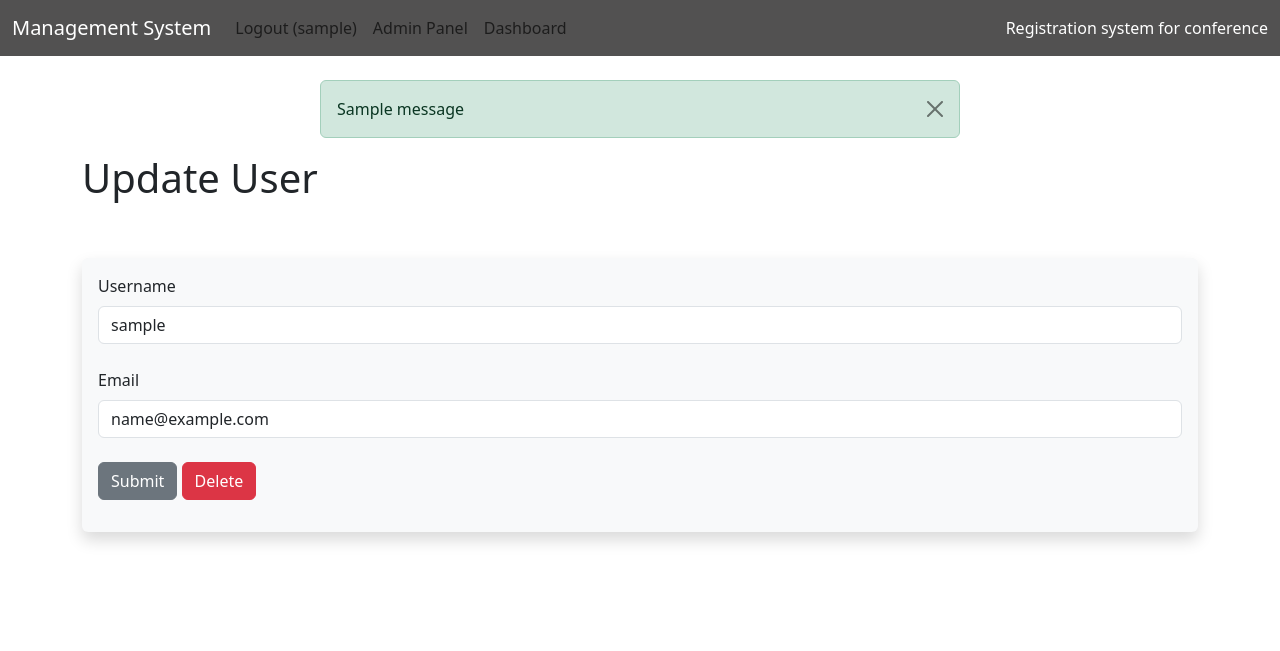
After one commit to sefatuter/flask-management-website, a Flask app: page /update/1 in a window 1280 px wide. The commit adds this page. Shown: the top 651 px of the page. Run offline with Flask 3, Linux system fonts and the light colour scheme; a user stored in the database is signed in; tables that the repository leaves empty hold one stand-in row (values such as "Sample post"); one stand-in notice (Sample message) is shown.

Commit message:
Added dashboard, admin panel, 404, 500, updates

```diff
--- a/app.py
+++ b/app.py
@@ -27,6 +27,111 @@ migrate = Migrate(app, db)
 def index():
     return render_template('index.html')
 
+# Admin Page
+
+@app.route('/admin')
+@login_required
+def admin():
+    id = current_user.id
+    if id == 1:
+        return render_template("admin.html")
+    else:
+        flash("Sorry You Must Be The Admin To Access This Page.")
+        return redirect(url_for('index'))
+
+# Dashboard Page
+
+@app.route('/dashboard', methods=['GET', 'POST'])
+@login_required
+def dashboard():
+    form = UserForm()
+    id = current_user.id
+    name_to_update = Users.query.get_or_404(id)
+
+    if request.method == "POST":
+        name_to_update.username = request.form['username']
+        name_to_update.email = request.form['email']
+
+        try:
+            db.session.commit()
+            flash("User Updated Successfully!")
+
+            return render_template("dashboard.html",
+                form=form,
+                name_to_update=name_to_update)
+        except:
+            db.session.commit()
+            flash("Error! ...try again")
+            return render_template("dashboard.html",
+                form=form,
+                name_to_update=name_to_update,
+                id=id)
+    else:
+        return render_template("dashboard.html",
+                form=form,
+                name_to_update=name_to_update,
+                id=id)
+
+# Update Page
+@app.route("/update/<int:id>", methods=['GET', 'POST'])
+@login_required
+def update(id):
+    form = UserForm()
+    name_to_update = Users.query.get_or_404(id)
+
+    if id != current_user.id:
+        flash("You Can't Edit This User", "danger")
+        return redirect(url_for('dashboard'))  # Redirect to dashboard or any appropriate page
+
+    if request.method == "POST":
+        name_to_update.email = request.form['email']
+        name_to_update.username = request.form['username']
+
+        try:
+            db.session.commit()
+            flash("User Updated Successfully!", "success")
+
+            return redirect(url_for('dashboard'))  # Redirect to avoid re-posting the form on refresh
+        except:
+            db.session.rollback()
+            flash("Error! ...try again", "danger")
+            return render_template("update.html",
+                form=form,
+                name_to_update=name_to_update,
+                id=id)
+    else:
+        return render_template("update.html",
+                form=form,
+                name_to_update=name_to_update,
+                id=id)
+
+
+# Delete Page
+@app.route("/delete/<int:id>", methods=['GET', 'POST'])
+def delete(id):
+    name = None
+    form = UserForm()
+    user_to_delete = Users.query.get_or_404(id)
+
+    try:
+        db.session.delete(user_to_delete)
+        db.session.commit()
+        flash("User Deleted Successfully!")
+
+        our_users = Users.query.order_by(Users.date_added)
+        return render_template("index.html",
+        form=form,
+        name=name,
+        our_users=our_users)
+    except:
+        flash("Whoops! There was a problem...")
+        return render_template("index.html",
+        form=form,
+        name=name,
+        our_users=our_users)
+
+
+
 
 
 # Flask Login Stuff
@@ -43,6 +148,10 @@ def load_user(user_id):
 
 @app.route('/user/login', methods=['GET', 'POST'])
 def login():
+    if current_user.is_authenticated:
+        flash("You are already logged in.", "info")
+        return redirect(url_for('dashboard'))
+
     form = LoginForm()
     if form.validate_on_submit():
         user = Users.query.filter_by(username=form.username.data).first() # First searchs for username if it exist. ( username is unique )
@@ -74,23 +183,28 @@ def logout():
 
 @app.route('/user/register', methods=['GET', 'POST'])
 def register():
+    if current_user.is_authenticated:
+        flash("You are already registered and logged in.", "info")
+        return redirect(url_for('dashboard'))
+
     form = RegisterForm()
-
     if form.validate_on_submit():
-        user = Users.query.filter_by(email=form.email.data).first()
-        if user is None:
+        user_by_email = Users.query.filter_by(email=form.email.data).first()
+        user_by_username = Users.query.filter_by(username=form.username.data).first()
+        if user_by_email:
+            flash("Email already registered", "warning")
+        elif user_by_username:
+            flash("Username already taken", "warning")
+        else:
             # Hash Pass
             hashed_pw = generate_password_hash(form.password_hash.data, "pbkdf2:sha256")
-            user = Users(username = form.username.data,
-                         email = form.email.data,
-                         password_hash = hashed_pw)
+            user = Users(username=form.username.data,
+                         email=form.email.data,
+                         password_hash=hashed_pw)
             db.session.add(user)
+            db.session.commit()
             flash("Registration Successful", "success")
-            db.session.commit()
             return redirect(url_for('login'))
-        else:
-            flash("Email already registered", "warning")
-
 
     # conf_users = Users.query.order_by(Users.date_added)
     return render_template('register.html', form=form)
@@ -144,5 +258,18 @@ class LoginForm(FlaskForm):
     password = PasswordField("Password", validators=[DataRequired()])
     submit = SubmitField("Submit")
 
+
+# Create Custom Error Pages
+
+#1-Invalid URL
+@app.errorhandler(404)
+def page_not_found(e):
+    return render_template("404.html"), 404
+
+#2-Internal Server Error
+@app.errorhandler(500)
+def page_not_found(e):
+    return render_template("500.html"), 500
+
 if __name__ == '__main__':
     app.run(debug=True)
--- a/templates/_navbar.html
+++ b/templates/_navbar.html
@@ -16,6 +16,15 @@
             <li class="nav-item">
               <a class="nav-link" href="{{ url_for('logout') }}">Logout ({{ current_user.username }})</a>
             </li>
+            {% if current_user.id == 1 %}
+            <li class="nav-item">
+              <a class="nav-link" href="{{ url_for('admin') }}">Admin Panel</a>
+            </li>
+            {% endif %}
+            <li class="nav-item">
+              <a class="nav-link" href="{{ url_for('dashboard') }}">Dashboard<a>
+            </li>
+
           {% endif %}
 
 
--- a/templates/login.html
+++ b/templates/login.html
@@ -4,8 +4,8 @@
 {% block content %}
 
 {% for message in get_flashed_messages() %}
-    <div class="alert alert-success alert-dismissible fade show" role="alert">
-        {{ message }}
+<div class="alert alert-success alert-dismissible fade show mx-auto" style="width: 50%;" role="alert">
+          {{ message }}
         <button type="button" class="btn-close" data-bs-dismiss="alert" aria-label="Close"></button>
     </div>
 {% endfor %}
--- a/templates/register.html
+++ b/templates/register.html
@@ -3,7 +3,7 @@
 {% block content %}
 
 {% for message in get_flashed_messages() %}
-    <div class="alert alert-success alert-dismissible fade show" role="alert">
+    <div class="alert alert-warning alert-dismissible fade show mx-auto" style="width: 50%;" role="alert">
         {{ message }}
         <button type="button" class="btn-close" data-bs-dismiss="alert" aria-label="Close"></button>
     </div>
--- /dev/null
+++ b/templates/update.html
@@ -0,0 +1,58 @@
+{% extends 'base.html' %}
+
+{% block content %}
+
+{% for message in get_flashed_messages() %}
+
+    <div class="alert alert-success alert-dismissible fade show mx-auto" style="width: 50%;" role="alert">
+        {{ message }}
+        <button type="button" class="btn-close" data-bs-dismiss="alert" aria-label="Close"></button>
+        </div>
+
+{% endfor %}
+
+
+{% if id == current_user.id  %}
+
+<div class="container">
+    <h1>Update User</h1>
+    <br><br>
+
+
+    <div class="shadow p-3 mb-5 bg-body-tertiary rounded">
+        <form method="POST" action="/update/{{ name_to_update.id }}">
+            {{ form.hidden_tag() }}
+
+            {{ form.username.label(class="form-label") }}
+
+            {{ form.username(class="form-control", value=name_to_update.username) }}
+
+            <br/>
+
+            {{ form.email.label(class="form-label") }}
+
+            {{ form.email(class="form-control", value=name_to_update.email) }}
+
+            <br>
+            {{ form.submit(
+                class="btn btn-secondary") }}
+
+            <a href="{{ url_for('delete', id=id) }}" class="btn btn-danger" >Delete</a>
+
+        </form>
+    </div>
+
+    <br/><br/><br/>
+{% else %}
+<div class="container">
+
+<div class="alert alert-danger alert-dismissible fade show mx-auto" style="width: 50%;" role="alert">
+    You Can't Edit This User
+    <button type="button" class="btn-close" data-bs-dismiss="alert" aria-label="Close"></button>
+    </div>
+    <h2>Access Denied.</h2>
+</div>
+
+{% endif %}
+</div>
+{% endblock content %}
```
Also changed, not shown: templates/404.html (added, +12 -0 lines), templates/500.html (added, +12 -0 lines), templates/admin.html (added, +10 -0 lines), templates/dashboard.html (added, +71 -0 lines), templates/index.html (+11 -2 lines), 1 other file.
